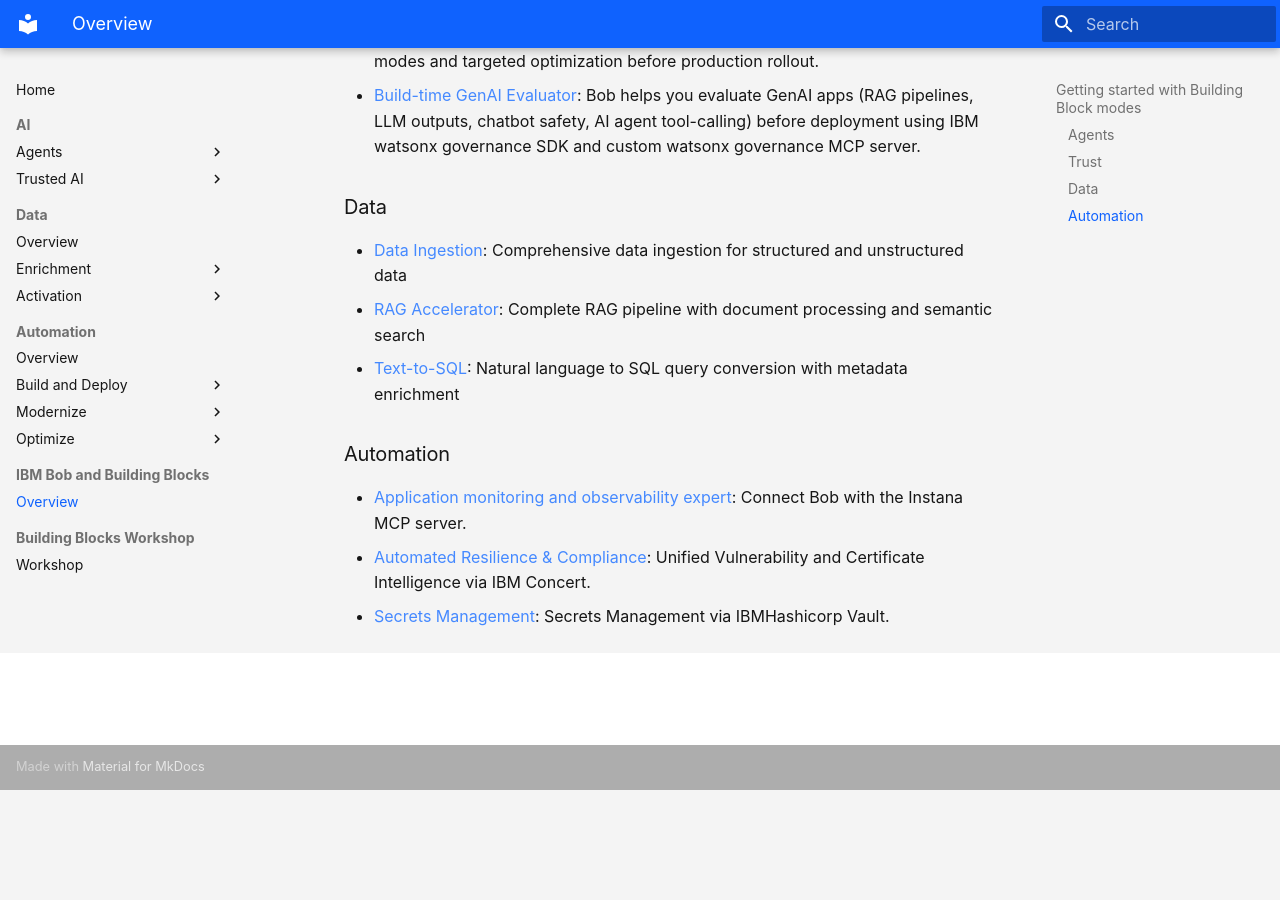
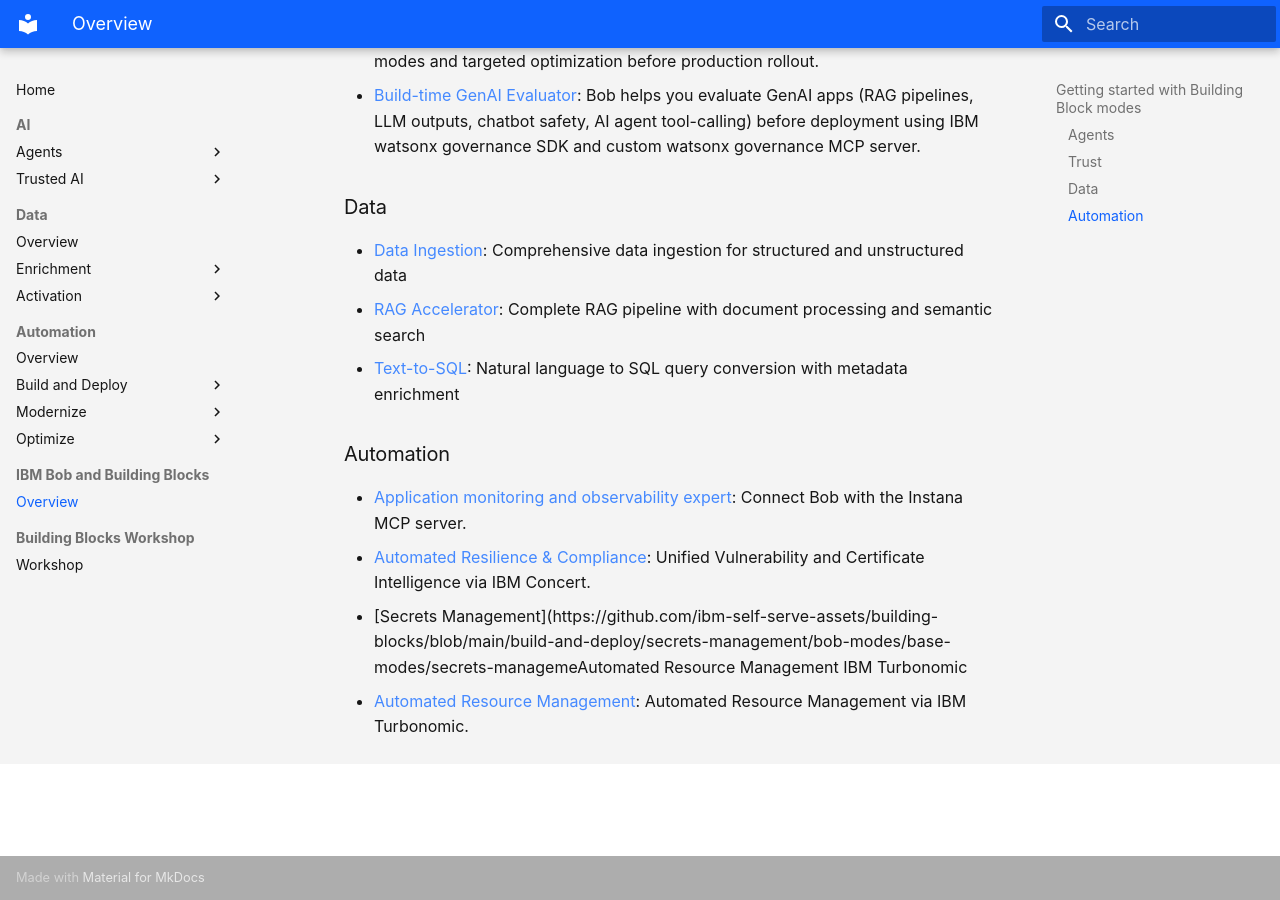
Before and after one commit to ibm-self-serve-assets/building-blocks-docs, an MkDocs documentation site: the page built from docs-src/ibm-bob/index.md, in a window 1280 px wide and 900 px high, scrolled down 1265 px. Built offline with MkDocs 1.6.1 and Material for MkDocs 9.7.7, drawn with Linux system fonts in a browser that asks for light colours; before the commit the page ends 2055 px from its top, so only the background shows below that.

```diff
--- a/docs-src/ibm-bob/index.md
+++ b/docs-src/ibm-bob/index.md
@@ -35,4 +35,5 @@
 ### Automation
 - [Application monitoring and observability expert](https://github.com/ibm-self-serve-assets/building-blocks/blob/main/observe/application-observability/bob-modes/base-modes/application-observability.zip): Connect Bob with the Instana MCP server.
 - [Automated Resilience & Compliance](https://github.com/ibm-self-serve-assets/building-blocks/blob/main/optimize/automated-resilience-and-compliance/bob-modes/base-modes/application-resilience.zip): Unified Vulnerability and Certificate Intelligence via IBM Concert.
-- [Secrets Management](https://github.com/ibm-self-serve-assets/building-blocks/blob/main/build-and-deploy/secrets-management/bob-modes/base-modes/secrets-management.zip): Secrets Management via IBMHashicorp Vault.
+- [Secrets Management](https://github.com/ibm-self-serve-assets/building-blocks/blob/main/build-and-deploy/secrets-management/bob-modes/base-modes/secrets-managemeAutomated Resource Management IBM Turbonomic
+- [Automated Resource Management](https://github.com/ibm-self-serve-assets/building-blocks/blob/Building-Blocks-2.0/optimize/automated-resource-mgmt/bob-modes/base-modes/automated-resource-mgmt.zip): Automated Resource Management via IBM Turbonomic.
```
